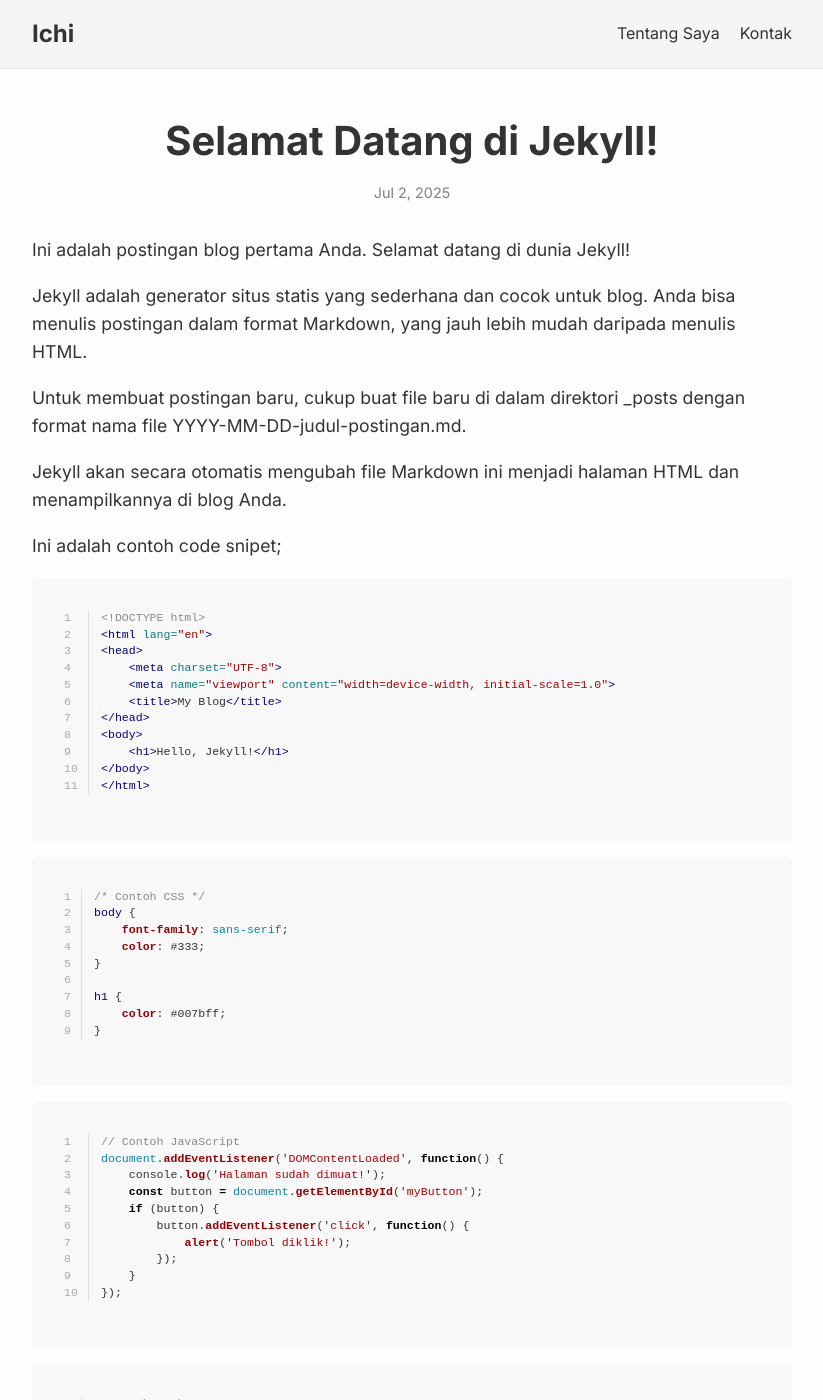
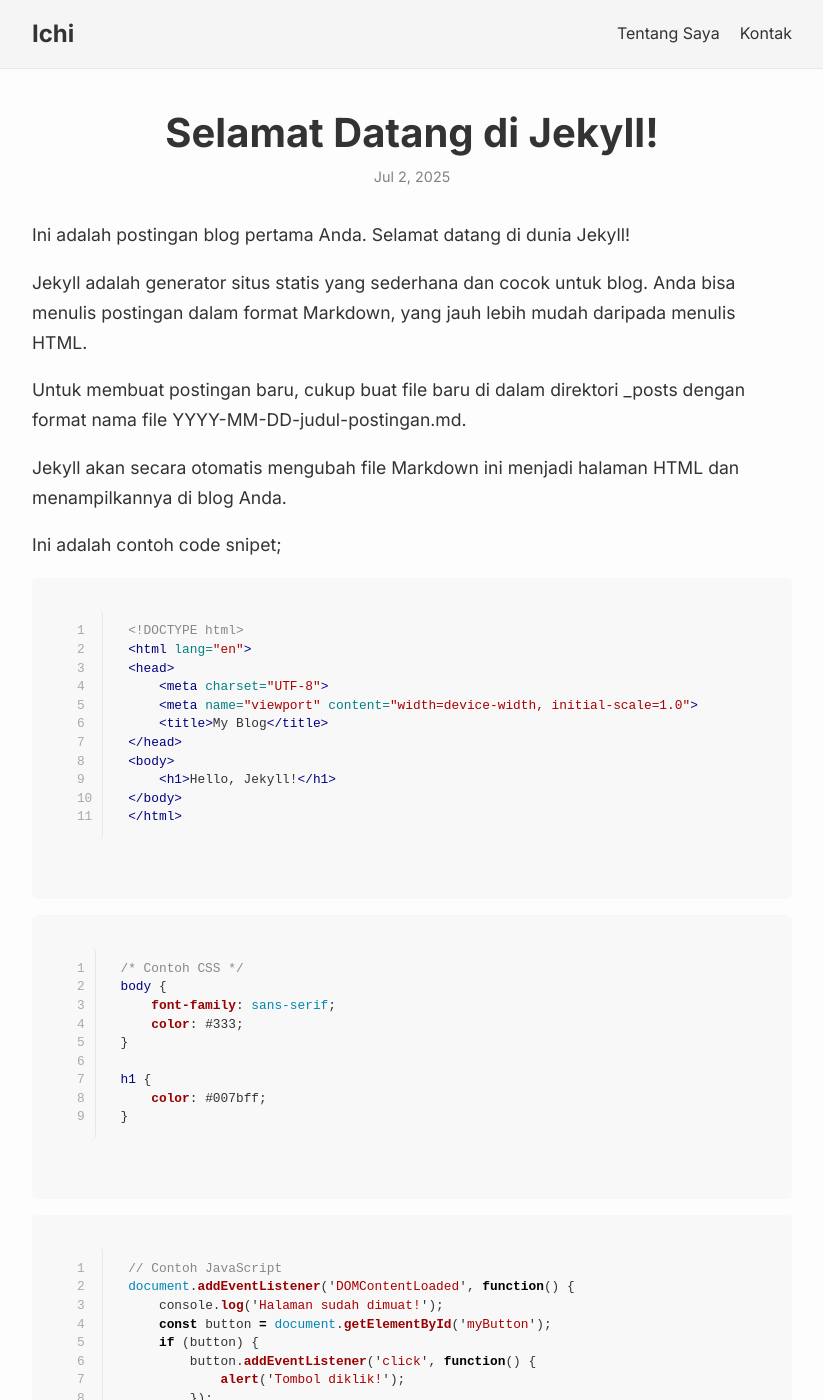
Before and after one commit to kucingcupu/ichi.github.io, a Jekyll site: the page built from _posts/2025-07-02-selamat-datang-di-jekyll.md, in a window 1280 px wide and 1400 px high. Shown: the whole window, without its empty margins (228-1051 px from the left). Built offline with Jekyll 4.4.1, drawn with Linux system fonts in a browser that asks for light colours.

Commit message:
merapikan file css

```diff
--- a/assets/css/style.css
+++ b/assets/css/style.css
@@ -1,13 +1,8 @@
 /* assets/css/style.css */
 
-/* -- Reset Sederhana -- */
-* {
-  margin: 0;
-  padding: 0;
-  box-sizing: border-box;
-}
-
-/* -- Variabel Warna & Font -- */
+/* ==========================================================================
+   1. Variabel Warna & Font
+   ========================================================================== */
 :root {
   --text-color: #333;
   --link-color: #007bff;
@@ -17,9 +12,24 @@
   --font-family: 'Inter', sans-serif; /* Pastikan font ini diimpor jika ingin digunakan */
   --mobile-nav-width: 280px; /* Lebar navigasi mobile */
   --overlay-bg: rgba(0, 0, 0, 0.5); /* Warna overlay */
+  --code-bg-light: #f8f8f8;
+  --code-bg-dark: #e0e0e0;
+  --code-font-family: 'Fira Code', 'Roboto Mono', monospace; /* Font monospace untuk kode */
 }
 
-/* -- Gaya Dasar -- */
+/* ==========================================================================
+   2. Reset & Global Styles
+   ========================================================================== */
+* {
+  margin: 0;
+  padding: 0;
+  box-sizing: border-box; /* Pastikan padding dan border termasuk dalam lebar/tinggi elemen */
+}
+
+html {
+  font-size: 16px; /* Ukuran font dasar untuk perhitungan rem */
+}
+
 body {
   font-family: var(--font-family);
   line-height: 1.6;
@@ -32,7 +42,7 @@
 }
 
 body.no-scroll { /* Ditambahkan oleh JS saat menu dibuka */
-    overflow: hidden;
+  overflow: hidden;
 }
 
 .wrapper {
@@ -42,13 +52,18 @@
 }
 
 main {
-  flex: 1;
+  flex: 1; /* Pastikan main mengisi sisa ruang vertikal */
   padding: 40px 0;
 }
 
+/* ==========================================================================
+   3. Typography
+   ========================================================================== */
 h1, h2, h3, h4, h5, h6 {
   margin-bottom: 0.5em;
   font-weight: 700;
+  line-height: 1.2;
+  color: var(--text-color);
 }
 
 p {
@@ -64,7 +79,9 @@
   text-decoration: underline;
 }
 
-/* --- Header --- */
+/* ==========================================================================
+   4. Header
+   ========================================================================== */
 .site-header {
   background-color: var(--header-footer-bg);
   border-bottom: 1px solid var(--border-color);
@@ -86,8 +103,12 @@
   font-weight: bold;
   color: var(--text-color);
   /* Tidak perlu z-index di sini, karena toggle akan diatur lebih tinggi */
+  margin-bottom: 0; /* Pastikan tidak ada margin bawah tambahan */
 }
 
+/* ==========================================================================
+   5. Navigasi Desktop & Mobile Setup
+   ========================================================================== */
 /* Default (Desktop): Sembunyikan toggle, tampilkan nav-links */
 .mobile-nav-container { /* Pembungkus baru untuk overlay dan navigasi */
   display: flex; /* Untuk desktop, ini menampung site-nav */
@@ -110,13 +131,20 @@
   white-space: nowrap; /* Mencegah link patah baris */
 }
 
-.mobile-nav-overlay {
-    display: none; /* Sembunyikan overlay di desktop */
+.site-nav .page-link:hover {
+  color: var(--link-color); /* Perluas efek hover dari 'a' umum */
 }
 
-/* --- Daftar Postingan (di index.md) --- */
+.mobile-nav-overlay {
+  display: none; /* Sembunyikan overlay di desktop */
+}
+
+/* ==========================================================================
+   6. Daftar Postingan (di index.md)
+   ========================================================================== */
 .post-list {
   list-style: none;
+  padding: 0; /* Reset padding default dari list */
 }
 
 .post-list li {
@@ -132,9 +160,18 @@
 
 .post-link {
   font-size: 1.75em;
+  font-weight: 700; /* Post link biasanya tebal */
+  color: var(--text-color); /* Pastikan warna link postingan tetap terbaca */
 }
 
-/* --- Halaman Postingan --- */
+.post-link:hover {
+  color: var(--link-color); /* Efek hover untuk link postingan */
+  text-decoration: underline;
+}
+
+/* ==========================================================================
+   7. Halaman Postingan (Single Post)
+   ========================================================================== */
 .post-header {
   margin-bottom: 2em;
   text-align: center;
@@ -147,102 +184,74 @@
 
 .post-content {
   font-size: 1.1em;
+  line-height: 1.7; /* Tingkatkan readability */
 }
 
 .post-content h2 {
   margin-top: 1.5em;
 }
 
-/* --- Footer --- */
-.site-footer {
-  background-color: var(--header-footer-bg);
-  border-top: 1px solid var(--border-color);
-  padding: 20px 0;
-  font-size: 0.9em;
-  text-align: center;
-  color: #828282;
+/* ==========================================================================
+   8. Gambar Responsif (Universal)
+   ========================================================================== */
+img {
+  max-width: 100%; /* Gambar tidak akan melebihi lebar elemen induknya */
+  height: auto;    /* Tinggi akan menyesuaikan secara proporsional agar gambar tidak melar */
+  display: block;  /* Membantu menghilangkan spasi ekstra di bawah gambar */
+  margin: 0 auto;  /* Opsional: Memusatkan gambar */
 }
 
-/* --- Styling untuk Formulir Kontak --- */
-.contact-form-container {
-    max-width: 600px;
-    margin: 30px auto;
-    padding: 25px;
-    background-color: #f9f9f9;
-    border: 1px solid #ddd;
-    border-radius: 8px;
-    box-shadow: 0 2px 5px rgba(0,0,0,0.1);
+/* Jika kamu menggunakan kelas khusus untuk gambar di Markdown (misal: ![alt text](url){: .my-image }) */
+.my-image { /* Ganti '.my-image' dengan nama kelas yang kamu pakai jika ada */
+  max-width: 100%;
+  height: auto;
+  display: block;
+  margin: 0 auto;
 }
 
-.contact-form-container label {
-    display: block;
-    margin-bottom: 8px;
-    font-weight: bold;
-    color: #333;
-}
-
-.contact-form-container input[type="text"],
-.contact-form-container input[type="email"],
-.contact-form-container textarea {
-    width: 100%;
-    padding: 12px;
-    margin-bottom: 20px;
-    border: 1px solid #ccc;
-    border-radius: 5px;
-    box-sizing: border-box;
-    font-size: 1rem;
-    font-family: inherit;
-}
-
-.contact-form-container textarea {
-    resize: vertical;
-    min-height: 120px;
-}
-
-.contact-form-container button[type="submit"] {
-    background-color: #007bff;
-    color: white;
-    padding: 12px 20px;
-    border: none;
-    border-radius: 5px;
-    cursor: pointer;
-    font-size: 1.1rem;
-    font-weight: bold;
-    transition: background-color 0.3s ease;
-}
-
-.contact-form-container button[type="submit"]:hover {
-    background-color: #0056b3;
-}
-
-.contact-form-container p {
-    margin-bottom: 15px;
-    line-height: 1.6;
-    color: #555;
-}
-
-/* --- Code Highlighting Styles (untuk Rouge/Pygments) --- */
-.highlight {
-  background-color: #f8f8f8; /* Latar belakang untuk blok kode */
+/* ==========================================================================
+   9. Kode Snippets (Blok & Inline)
+   ========================================================================== */
+/* Styling dasar untuk blok kode (highlight) */
+.highlight,
+pre { /* Menggabungkan aturan untuk .highlight dan <pre> */
+  background-color: var(--code-bg-light);
   padding: 1em;
   margin-bottom: 1em;
-  overflow-x: auto; /* Memungkinkan scroll horizontal untuk kode yang panjang */
+  overflow-x: auto; /* Menambahkan scroll horizontal jika baris tetap terlalu panjang */
+  -webkit-overflow-scrolling: touch; /* Meningkatkan scroll di perangkat sentuh */
   border-radius: 5px;
   line-height: 1.45;
   font-size: 0.9em;
-  font-family: 'Fira Code', 'Roboto Mono', monospace; /* Font monospace untuk kode */
+  font-family: var(--code-font-family);
+  white-space: pre-wrap;       /* Memungkinkan teks membungkus dalam elemen */
+  word-wrap: break-word;       /* Memungkinkan kata-kata panjang terpecah untuk membungkus */
+  word-break: break-all;       /* Memaksa pemecahan kata untuk menghindari overflow */
 }
 
 /* Styling untuk nomor baris (jika line_numbers: true) */
 .highlight .lineno {
   color: #aaaaaa;
   padding-right: 10px;
-  border-right: 1px solid #e0e0e0;
+  border-right: 1px solid var(--border-color);
   margin-right: 10px;
   user-select: none; /* Mencegah seleksi nomor baris */
 }
 
-/* Warna default untuk berbagai jenis kode */
+/* Styling untuk elemen code inline (di dalam paragraf atau list) */
+p code, li code, a code { /* Menambahkan <a> code jika ada link yang mengandung kode */
+  background-color: var(--code-bg-dark); /* Latar belakang lebih gelap untuk inline */
+  padding: 0.2em 0.4em;
+  border-radius: 3px;
+  font-family: var(--code-font-family);
+  font-size: 0.9em;
+  white-space: pre-wrap;
+  word-wrap: break-word;
+  word-break: break-all;
+}
+
+/* Warna default untuk berbagai jenis kode (dari Rouge/Pygments) */
+/* Bagian ini biasanya tetap sama dan bisa tetap di bawah aturan umum code */
 .highlight .c { color: #888888 } /* Comment */
 .highlight .err { color: #a61717; background-color: #e3d2d2 } /* Error */
 .highlight .k { color: #000000; font-weight: bold } /* Keyword */
@@ -304,7 +313,114 @@
 .highlight .vi { color: #008080 } /* Name.Variable.Instance */
 .highlight .il { color: #009999 } /* Literal.Number.Integer.Long */
 
-/* --- Media Queries untuk Responsif (Mobile) --- */
+
+/* ==========================================================================
+   10. Footer
+   ========================================================================== */
+.site-footer {
+  background-color: var(--header-footer-bg);
+  border-top: 1px solid var(--border-color);
+  padding: 20px 0;
+  font-size: 0.9em;
+  text-align: center;
+  color: #828282;
+}
+
+/* ==========================================================================
+   11. Styling untuk Formulir Kontak
+   ========================================================================== */
+.contact-form-container {
+  max-width: 600px;
+  margin: 30px auto;
+  padding: 25px;
+  background-color: #f9f9f9;
+  border: 1px solid #ddd;
+  border-radius: 8px;
+  box-shadow: 0 2px 5px rgba(0,0,0,0.1);
+}
+
+.contact-form-container label {
+  display: block;
+  margin-bottom: 8px;
+  font-weight: bold;
+  color: #333;
+}
+
+.contact-form-container input[type="text"],
+.contact-form-container input[type="email"],
+.contact-form-container textarea {
+  width: 100%;
+  padding: 12px;
+  margin-bottom: 20px;
+  border: 1px solid #ccc;
+  border-radius: 5px;
+  box-sizing: border-box;
+  font-size: 1rem;
+  font-family: inherit;
+}
+
+.contact-form-container textarea {
+  resize: vertical;
+  min-height: 120px;
+}
+
+.contact-form-container button[type="submit"] {
+  background-color: var(--link-color);
+  color: white;
+  padding: 12px 20px;
+  border: none;
+  border-radius: 5px;
+  cursor: pointer;
+  font-size: 1.1rem;
+  font-weight: bold;
+  transition: background-color 0.3s ease;
+}
+
+.contact-form-container button[type="submit"]:hover {
+  background-color: #0056b3; /* Warna hover yang lebih gelap */
+}
+
+.contact-form-container p {
+  margin-bottom: 15px;
+  line-height: 1.6;
+  color: #555;
+}
+
+/* ==========================================================================
+   12. Pagination
+   ========================================================================== */
+.pagination {
+  margin-top: 30px;
+  text-align: center;
+}
+
+.pagination a, .pagination span {
+  display: inline-block;
+  padding: 8px 16px;
+  margin: 0 5px;
+  border: 1px solid #ddd;
+  text-decoration: none;
+  color: #333;
+  border-radius: 4px;
+}
+
+.pagination a:hover {
+  background-color: #f0f0f0;
+}
+
+.pagination .previous,
+.pagination .next {
+  font-weight: bold;
+}
+
+.pagination .page_number {
+  background-color: #eee;
+  border: none;
+}
+
+/* ==========================================================================
+   13. Media Queries untuk Responsif (Mobile)
+   ========================================================================== */
 @media (max-width: 768px) {
   /* Umum */
   .wrapper {
@@ -323,13 +439,17 @@
     position: relative;
   }
 
-  .site-title {
-      margin-bottom: 0;
-  }
-
   /* Kontainer Navigasi Mobile */
+  /* display: contents; pada .mobile-nav-container di desktop
+     membuat elemen anaknya seolah-olah langsung dari parent.
+     Ini bisa rumit. Untuk mobile, kita ingin dia jadi kontainer sendiri. */
   .mobile-nav-container {
-    display: contents; /* Penting: Ini membuat elemen anak-anaknya seolah-olah anak langsung dari parent-nya */
+      /* Ini perlu disesuaikan dengan JavaScript kamu. */
+      /* Jika JS mengontrol active class pada body atau mobile-nav-container, biarkan seperti ini */
+      /* Jika JS mengontrol langsung site-nav dan overlay, ini mungkin tidak perlu diubah */
+      /* Kita akan asumsikan body.no-scroll dan mobile-nav-container.active */
+      display: block; /* Menjadikan kembali blok untuk mobile */
+      position: relative;
   }
 
   /* Tombol Hamburger */
@@ -386,8 +506,9 @@
     pointer-events: none; /* Awalnya tidak bisa diklik */
   }
 
-  /* Saat mobile-nav-container aktif, overlay dan nav-links muncul */
-  .mobile-nav-container.active .mobile-nav-overlay {
+  /* Saat mobile-nav-container atau body aktif, overlay dan nav-links muncul */
+  .mobile-nav-container.active .mobile-nav-overlay,
+  body.nav-active .mobile-nav-overlay { /* Menambahkan body.nav-active sebagai alternatif */
     opacity: 1;
     visibility: visible;
     pointer-events: auto; /* Bisa diklik saat aktif */
@@ -395,25 +516,26 @@
 
   /* Navigasi mobile (slide dari samping) */
   .site-nav {
-    display: flex;
+    display: flex; /* Tampilkan flex saat aktif, sembunyikan dengan 'right' */
     flex-direction: column;
     align-items: flex-start;
     position: fixed; /* Penting: fixed agar menutupi seluruh viewport */
     top: 0;
-    right: calc(-1 * var(--mobile-nav-width));
+    right: calc(-1 * var(--mobile-nav-width)); /* Sembunyikan di luar layar */
     width: var(--mobile-nav-width);
     height: 100%;
     background-color: var(--header-footer-bg);
     box-shadow: -2px 0 10px rgba(0,0,0,0.1);
-    padding: 80px 0 20px;
+    padding: 80px 0 20px; /* Padding atas untuk judul di mobile nav */
     transition: right 0.3s ease-out;
     z-index: 1001;
-    overflow-y: auto;
+    overflow-y: auto; /* Scroll jika konten nav terlalu panjang */
     pointer-events: none; /* Awalnya tidak bisa diklik */
   }
 
-  .mobile-nav-container.active .site-nav {
-    right: 0;
+  .mobile-nav-container.active .site-nav,
+  body.nav-active .site-nav { /* Menambahkan body.nav-active sebagai alternatif */
+    right: 0; /* Tampilkan menu */
     pointer-events: auto; /* Bisa diklik saat aktif */
   }
 
@@ -425,7 +547,7 @@
   }
 
   .site-nav .page-link:last-child {
-      border-bottom: none;
+      border-bottom: none; /* Hapus border di link terakhir */
   }
 
   /* Daftar Postingan (di index.md) */
@@ -454,40 +576,3 @@
       padding: 20px;
   }
 }
-
-.pagination {
-  margin-top: 30px;
-  text-align: center;
-}
-
-.pagination a, .pagination span {
-  display: inline-block;
-  padding: 8px 16px;
-  margin: 0 5px;
-  border: 1px solid #ddd;
-  text-decoration: none;
-  color: #333;
-  border-radius: 4px;
-}
-
-.pagination a:hover {
-  background-color: #f0f0f0;
-}
-
-.pagination .previous,
-.pagination .next {
-  font-weight: bold;
-}
-
-.pagination .page_number {
-  background-color: #eee;
-  border: none;
-}
-
-/* Jika kamu menggunakan kelas khusus untuk gambar di Markdown (misal: ![alt text](url){: .my-image }) */
-.my-image { /* Ganti '.my-image' dengan nama kelas yang kamu pakai */
-    max-width: 100%;
-    height: auto;
-    display: block;
-    margin: 0 auto;
-}
```
